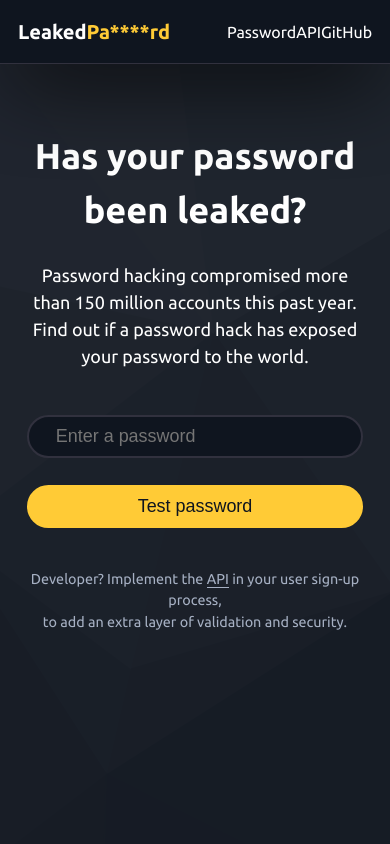
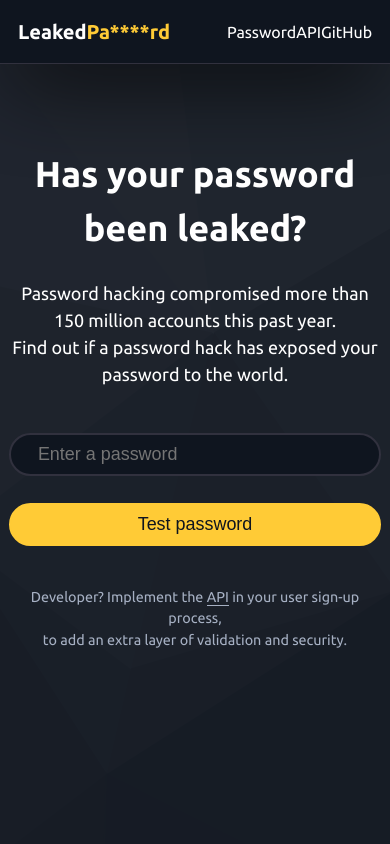
Before and after one commit to triss90/leakedpassword.com, a PHP site: page / in a window 390 px wide. Run offline with PHP 8.4, Linux system fonts and the light colour scheme; some libraries are stand-ins or nearby versions.

Commit message:
Fix spacing on mobile

```diff
--- a/assets/css/_general.scss
+++ b/assets/css/_general.scss
@@ -14,6 +14,11 @@
   display: flex;
   justify-content: center;
   align-items: center;
+  padding: 6rem 0;
+  .content-inner {
+    width: 100%;
+    margin-top: -3rem;
+  }
 }
 
 footer {
--- a/assets/css/app.css
+++ b/assets/css/app.css
@@ -162,7 +162,11 @@
   min-height: 100vh;
   display: flex;
   justify-content: center;
-  align-items: center; }
+  align-items: center;
+  padding: 6rem 0; }
+  #front .content-inner {
+    width: 100%;
+    margin-top: -3rem; }
 
 footer {
   position: relative;
--- a/index.php
+++ b/index.php
@@ -3,7 +3,7 @@
 <?php include('_inc/navigation.php'); ?>
 
 <main class="content" id="front">
-    <div style="width: 100%;margin-top:-6rem;">
+    <div class="content-inner">
         <div class="row">
             <div class="col-100 center">
                 <h1>Has your password been leaked?</h1>
```
